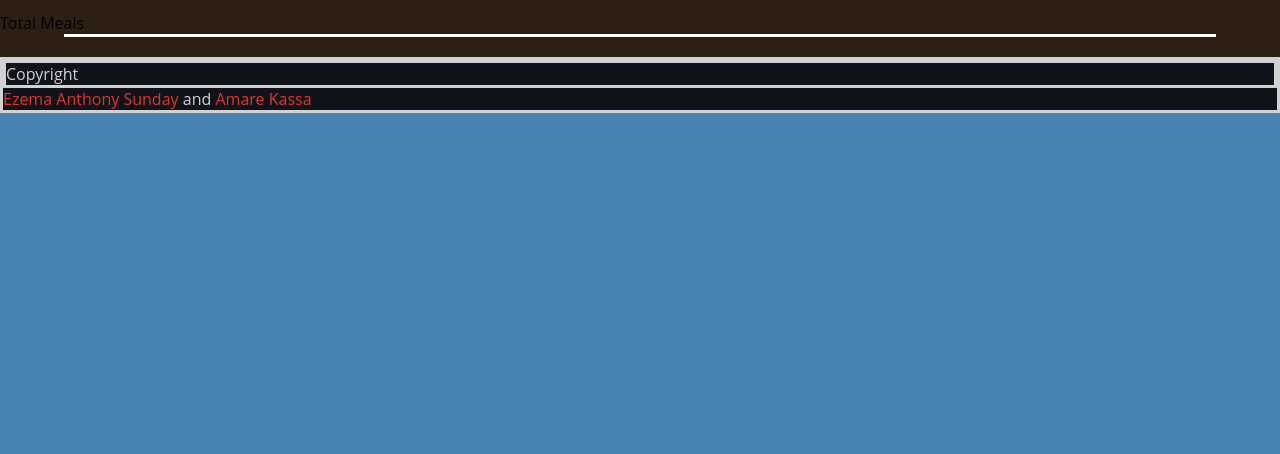
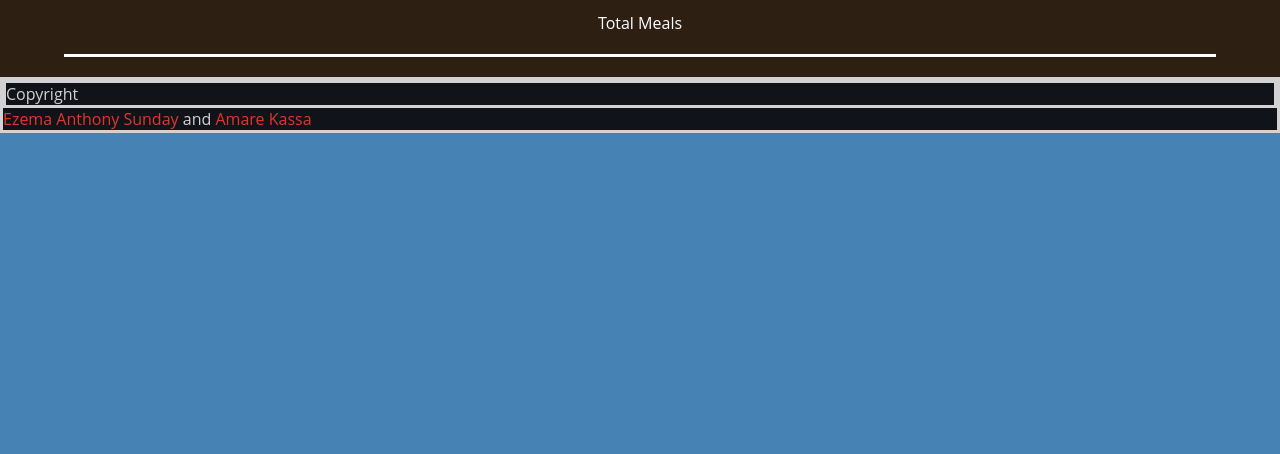
Before and after one commit to amare1990/JavaScript-Capstone-Project, a website built with webpack: page src/index.html in a window 1280 px wide. Shown: the part 346-800 px from the top of the page. Built offline with nearby package versions, Linux system fonts and the light colour scheme; no server answers.

Commit message:
Add styles for the itemcounter section

```diff
--- a/src/styles.css
+++ b/src/styles.css
@@ -199,6 +199,29 @@ header {
   margin-bottom: 20px;
 }
 
+.total-menu-item {
+  display: flex;
+  align-items: center;
+  justify-content: center;
+  gap: 10px;
+  padding-bottom: 20px;
+}
+
+.item-counter-text,
+.item-counter {
+  color: #fff;
+}
+
+.item-counter {
+  font-size: 24px;
+  font-weight: 700px;
+}
+/* .counter-icon-homepage {
+  width: 200px;
+  height: 200px;
+  background-color: red;
+}
+ */
 @media screen and (max-width: 767.98px) {
   .navlink {
     display: none;
```
